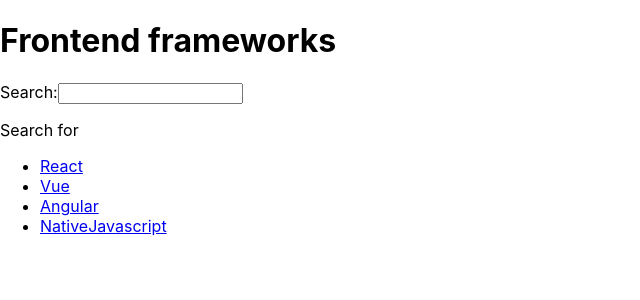
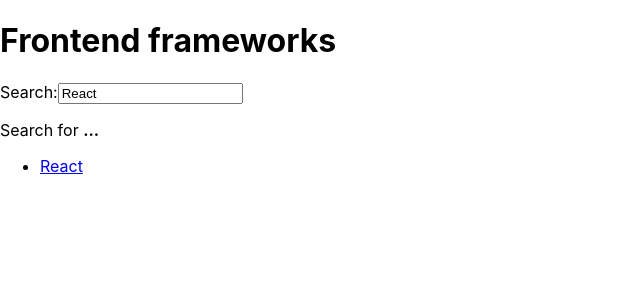
Before and after one commit to zcavic/the-road-to-react, a React (Create React App) app: page / in a window 1280 px wide. Shown: the top 300 px of the page, without its empty margins (0-640 px from the left). Built offline with nearby package versions, Linux system fonts and the light colour scheme.

Commit message:
Destructuring operator

```diff
--- a/src/App.js
+++ b/src/App.js
@@ -28,38 +28,36 @@
         }
     ];
 
+    const [searchTerm, setSearchTerm] = React.useState("React");
+
     const handleSearch = (event) => {
         console.log(event.target.value);
+        setSearchTerm(event.target.value);
     };
 
-    const List = (props) => (
+    const List = ({ list }) => (
         <ul>
-            {props.list.map((item) => (
+            {list.map((item) => (
                 <Item key={item.key} item={item}></Item>
             ))}
         </ul>
     );
 
-    const Item = (props) => (
+    const Item = ({ item }) => (
         <li>
             <span>
-                <a href={props.item.url}>{props.item.title}</a>
+                <a href={item.url}>{item.title}</a>
             </span>
         </li>
     );
 
-    const Search = (props) => {
-        const [searchTerm, setSearchTerm] = React.useState("");
-        const handleChange = (event) => {
-            setSearchTerm(event.target.value);
-            props.onSearch(event);
-        };
+    const Search = ({ onSearch, search }) => {
         return (
             <div>
                 <label htmlFor="search">Search:</label>
-                <input id="search" type="text" onChange={handleChange}></input>
+                <input id="search" type="text" onChange={onSearch} value={search}></input>
                 <p>
-                    Search for <strong>{searchTerm}</strong>
+                    Search for <strong>...</strong>
                 </p>
             </div>
         );
@@ -68,8 +66,8 @@
     return (
         <div>
             <h1>Frontend frameworks</h1>
-            <Search onSearch={handleSearch}></Search>
-            <List list={stories}></List>
+            <Search onSearch={handleSearch} search={searchTerm}></Search>
+            <List list={stories.filter((item) => item.title.toLowerCase().includes(searchTerm.toLowerCase()))}></List>
         </div>
     );
 }
```
